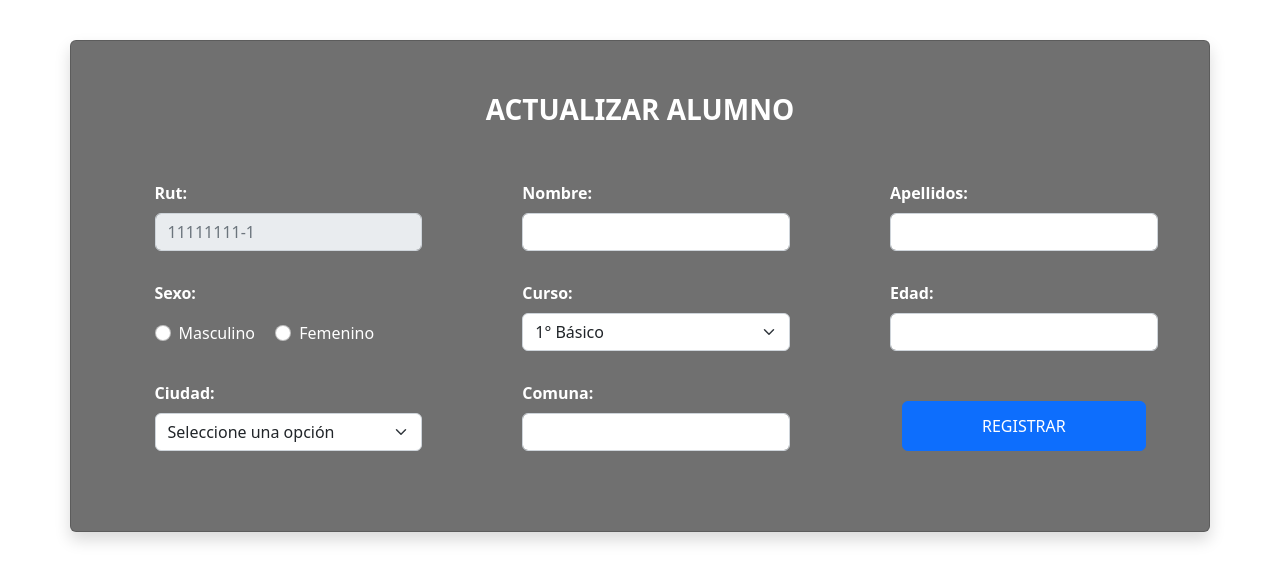
After one commit to emmanuel0892/Eva2, a Django app: template Eva2/app_colegio/templates/form_actualizar.html in a window 1280 px wide. The commit adds this page. Shown: the top 582 px of the page. Run offline with Django 4.2, Linux system fonts and the light colour scheme; the template is opened without the code that fills it, so the values that code supplies are empty.

Commit message:
acualizar

```diff
--- /dev/null
+++ b/Eva2/app_colegio/templates/form_actualizar.html
@@ -0,0 +1,218 @@
+{% load static %}
+
+<!DOCTYPE html>
+<html lang="en">
+<head>
+    <meta charset="UTF-8">
+    <meta http-equiv="X-UA-Compatible" content="IE=edge">
+    <meta name="viewport" content="width=device-width, initial-scale=1.0">
+    <!-- bootstrap y css -->
+    <link rel="stylesheet" href="{% static 'css/estilos.css' %}">
+    <link href="https://cdn.jsdelivr.net/npm/bootstrap@5.2.2/dist/css/bootstrap.min.css" rel="stylesheet" integrity="sha384-Zenh87qX5JnK2Jl0vWa8Ck2rdkQ2Bzep5IDxbcnCeuOxjzrPF/et3URy9Bv1WTRi" crossorigin="anonymous">
+    <title>Document</title>
+</head>
+<body>
+    <div class="row">
+        <div class="container-fluid">
+
+            {% if r %}
+                <div class="alert alert-success alert-dismissible fade show" role="alert">
+                    <h5 align="center">{{ r }}</h5>
+                    <button type="button" class="btn-close" data-bs-dismiss="alert" aria-label="Close"></button>
+                </div>
+            {% endif %}
+
+            {% if r2 %}
+                <div class="alert alert-danger alert-dismissible fade show" role="alert">
+                    <h5 align="center">{{ r2 }}</h5>
+                    <button type="button" class="btn-close" data-bs-dismiss="alert" aria-label="Close"></button>
+                </div>
+            {% endif %}
+
+            <form action="/modificar/{{ alumn.id }}" id="form1" method="post">
+                {% csrf_token %}
+                <div class="card container shadow p-3 mb-5 bg-white rounded" id="cardForm">
+                    <div class="card-body">
+                        <h3 class="card-title"><strong>ACTUALIZAR ALUMNO</strong></h3>
+                        <br>
+                        <div class="col" id="campos">
+                            <div class="col-3" id="campo1">
+                                <label for="exampleFormControlInput1" class="form-label"><strong>Rut:</strong></label>
+                                <input type="text" class="form-control" name="txtRut" maxlength="10" placeholder="11111111-1" value="{{ alumn.rut }}" disabled>
+                            </div>
+                            <div class="col-3" id="campo2">
+                                <label for="exampleFormControlInput1" class="form-label"><strong>Nombre:</strong></label>
+                                <input type="text" class="form-control" name="txtNom" maxlength="50" required value="{{ alumn.nombre }}">
+                            </div>
+                            <div class="col-3" id="campo3">
+                                <label for="exampleFormControlInput1" class="form-label"><strong>Apellidos:</strong></label>
+                                <input type="text" class="form-control" name="txtApe" maxlength="50" required value="{{ alumn.apellidos }}">
+                            </div>
+                        </div>
+
+                        <div class="col" id="campos2">
+                            <div class="col-3" id="campo1">
+                                <P><strong>Sexo:</strong></P>
+                                <div class="form-check form-check-inline" required>
+                                    {% if alumn.sexo == 'Masculino' %}
+                                    <input class="form-check-input" type="radio" checked name="opSex" id="inlineRadio1" value="Masculino">
+                                    {% else %}
+                                    <input class="form-check-input" type="radio" name="opSex" id="inlineRadio1" value="Masculino">
+                                    {% endif %}
+                                    <label class="form-check-label" for="inlineRadio1">Masculino</label>
+                                  </div>
+                                  <div class="form-check form-check-inline">
+                                    {% if alumn.sexo == 'Femenino' %}
+                                    <input class="form-check-input" type="radio" checked name="opSex" id="inlineRadio2" value="Femenino">
+                                    {% else %}
+                                    <input class="form-check-input" type="radio" name="opSex" id="inlineRadio2" value="Femenino">
+                                    {% endif %}
+                                    <label class="form-check-label" for="inlineRadio2">Femenino</label>
+                                  </div>
+                            </div>
+                            <div class="col-3" id="campo2">
+                                <label for="exampleFormControlInput1" class="form-label"><strong>Curso:</strong></label>
+                                <select class="form-select" aria-label="Default select example" name="cboCurso" required>
+                                    <option selected>Seleccione una opción</option>
+                                    {% if alumn.curso == '1° Básico' %}
+                                    <option value="1° Básico" selected>1° Básico</option>
+                                    {% else %}
+                                    <option value="1° Básico" selected>1° Básico</option>
+                                    {% endif %}
+
+                                    {% if alumn.curso == '2° Básico' %}
+                                    <option value="2° Básico" selected>2° Básico</option>
+                                    {% else %}
+                                    <option value="2° Básico">2° Básico</option>
+                                    {% endif %}
+
+                                    {% if alumn.curso == '3° Básico' %}
+                                    <option value="3° Básico" selected>3° Básico</option>
+                                    {% else %}
+                                    <option value="3° Básico">3° Básico</option>
+                                    {% endif %}
+
+                                    {% if alumn.curso == '4° Básico' %}
+                                    <option value="4° Básico" selected>4° Básico</option>
+                                    {% else %}
+                                    <option value="4° Básico">4° Básico</option>
+                                    {% endif %}
+
+
+                                    {% if alumn.curso == '5° Básico' %}
+                                    <option value="5° Básico" selected>5° Básico</option>
+                                    {% else %}
+                                    <option value="5° Básico">5° Básico</option>
+                                    {% endif %}
+
+                                    {% if alumn.curso == '6° Básico' %}
+                                    <option value="6° Básico" selected>6° Básico</option>
+                                    {% else %}
+                                    <option value="6° Básico">6° Básico</option>
+                                    {% endif %}
+
+                                    {% if alumn.curso == '7° Básico' %}
+                                    <option value="7° Básico" selected>7° Básico</option>
+                                    {% else %}
+                                    <option value="7° Básico">7° Básico</option>
+                                    {% endif %}
+
+                                    {% if alumn.curso == '8° Básico' %}
+                                    <option value="8° Básico" selected>8° Básico</option>
+                                    {% else %}
+                                    <option value="8° Básico">8° Básico</option>
+                                    {% endif %}
+
+                                    {% if alumn.curso == '1° Medio' %}
+                                    <option value="1° Medio" selected>1° Medio</option>
+                                    {% else %}
+                                    <option value="1° Medio">1° Medio</option>
+                                    {% endif %}
+
+                                    {% if alumn.curso == '2° Medio' %}
+                                    <option value="2° Medio" selected>2° Medio</option>
+                                    {% else %}
+                                    <option value="2° Medio">2° Medio</option>
+                                    {% endif %}
+
+                                    {% if alumn.curso == '3° Medio' %}
+                                    <option value="3° Medio" selected>3° Medio</option>
+                                    {% else %}
+                                    <option value="3° Medio">3° Medio</option>
+                                    {% endif %}
+
+                                    {% if alumn.curso == '4° Medio' %}
+                                    <option value="4° Medio" selected>4° Medio</option>
+                                    {% else %}
+                                    <option value="4° Medio">4° Medio</option>
+                                    {% endif %}
+                                  </select>
+                            </div>
+                            <div class="col-3" id="campo3">
+                                <label for="exampleFormControlInput1" class="form-label"><strong>Edad:</strong></label>
+                                <input type="number" min="5" max="30" class="form-control" value="{{ alumn.edad }}" name="txteda" required>
+                            </div>
+                        </div>
+
+                        <div class="col" id="campos2">
+                            <div class="col-3" id="campo1">
+                                <label for="exampleFormControlInput1" class="form-label"><strong>Ciudad:</strong></label>
+                                <select class="form-select" aria-label="Default select example" name="cboCiu" required>
+                                    <option selected>Seleccione una opción</option>
+                                    {% if alumn.ciudad == 'Rancagua' %}
+                                    <option value="Rancagua" selected>Rancagua</option>
+                                    {% else %}
+                                    <option value="Rancagua">Rancagua</option>
+                                    {% endif %}
+
+                                    {% if alumn.ciudad == 'San Fernando' %}
+                                    <option value="San Fernando" selected>San Fernando</option>
+                                    {% else %}
+                                    <option value="San Fernando">San Fernando</option>
+                                    {% endif %}
+
+                                    {% if alumn.ciudad == 'Graneros' %}
+                                    <option value="Graneros" selected>Graneros</option>
+                                    {% else %}
+                                    <option value="Graneros">Graneros</option>
+                                    {% endif %}
+
+                                    {% if alumn.ciudad == 'Coltauco' %}
+                                    <option value="Coltauco" selected>Coltauco</option>
+                                    {% else %}
+                                    <option value="Coltauco">Coltauco</option>
+                                    {% endif %}
+
+                                    {% if alumn.ciudad == 'San Vicent' %}
+                                    <option value="San Vicente" selected>San Vicente</option>
+                                    {% else %}
+                                    <option value="San Vicente">San Vicente</option>
+                                    {% endif %}
+
+                                    {% if alumn.ciudad == 'Santa Cruz' %}
+                                    <option value="Santa Cruz" selected>Santa Cruz</option>
+                                    {% else %}
+                                    <option value="Santa Cruz">Santa Cruz</option>
+                                    {% endif %}
+                                  </select>
+                            </div>
+                            <div class="col-3" id="campo2">
+                                <label for="exampleFormControlInput1" class="form-label"><strong>Comuna:</strong></label>
+                                <input type="text" class="form-control" name="txtComu" value="{{ alumn.ciudad }}" required>
+                            </div>
+                            <div class="col-3">
+                                <div class="container-fluid" align="center">
+                                    <input type="submit" class="btn btn-primary" name="btnReg" value="REGISTRAR" id="btnReg">
+                                </div>
+                            </div>
+                        </div>
+                    </div>
+                    <br><br>
+                </div>
+            </form>
+        </div>
+    </div>
+    <script src="https://cdn.jsdelivr.net/npm/@popperjs/core@2.11.6/dist/umd/popper.min.js" integrity="sha384-oBqDVmMz9ATKxIep9tiCxS/Z9fNfEXiDAYTujMAeBAsjFuCZSmKbSSUnQlmh/jp3" crossorigin="anonymous"></script>
+    <script src="https://cdn.jsdelivr.net/npm/bootstrap@5.2.2/dist/js/bootstrap.min.js" integrity="sha384-IDwe1+LCz02ROU9k972gdyvl+AESN10+x7tBKgc9I5HFtuNz0wWnPclzo6p9vxnk" crossorigin="anonymous"></script>
+</body>
+</html>
--- a/Eva2/app_colegio/templates/listado.html
+++ b/Eva2/app_colegio/templates/listado.html
@@ -19,7 +19,7 @@
 
         const botonEditar = (id) => {
             if(window.confirm("¿Editar Alumno?")){
-                window.location.href = "/editarAlumno/" + id;
+                window.location.href = "/actualizar/" + id;
             }
         }
     </script>
--- a/Eva2/app_colegio/urls.py
+++ b/Eva2/app_colegio/urls.py
@@ -6,4 +6,6 @@ urlpatterns = [
     path('registrar', views.registrar, name='registrar'),
     path('listado', views.listado, name='listado'),
     path('eliminarAlumno/<int:id>', views.eliminar, name='eliminar'),
+    path('actualizar/<int:id>', views.actualizar, name='actualizar'),
+    path('modificar/<int:id>', views.modificar, name='modificar'),
 ]
```
Also changed, not shown: Eva2/app_colegio/views.py (+58 -0 lines).
